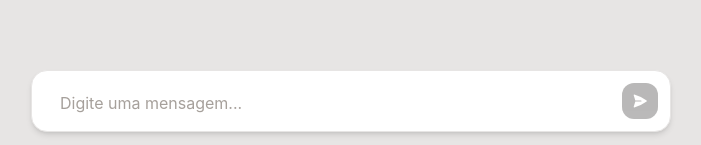
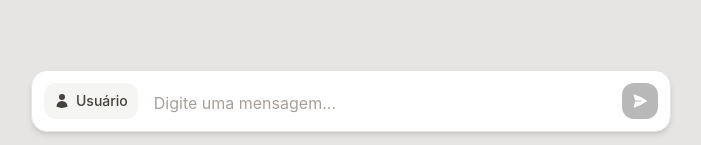
Before and after one commit to slayer-br/chat-offline, a React (Vite) app: page / in a window 1280 px wide. Shown: the part 652-797 px from the top of the page, without its empty margins (289-990 px from the left). Built offline with nearby package versions, Linux system fonts and the light colour scheme.

Commit message:
feat: implementa fase 4 (toggle usuário/robô, borda roxa e integração no envio)

```diff
--- /dev/null
+++ b/blueprint/plans/0004-fase-4-toggle-usuario-robo.md
@@ -0,0 +1,27 @@
+# Plano 0004 — Fase 4: Toggle Usuário / Robô
+
+## Objetivo
+Implementar a Fase 4 do PRD (`blueprint/docs/prd.md`): o botão de alternância de remetente `SenderToggle` (ícone + texto), o controle de estado `sender` em `Chat.tsx`, a integração visual com o card de `ChatInput.tsx` (borda roxa ao selecionar robô) e o envio da mensagem com o remetente selecionado.
+
+---
+
+## Tarefas
+
+### Tarefa 4.1 — Componente SenderToggle
+- [x] Criar `src/components/SenderToggle.tsx` exibindo ícone e rótulo correspondentes ao remetente ativo (`'user'` ou `'robot'`).
+- [x] Implementar callback `onToggle` ao clicar para alternar o remetente.
+
+### Tarefa 4.2 — Integração do Toggle ao Fluxo de Envio
+- [x] Adicionar o estado `sender: Sender` em `Chat.tsx` com valor inicial `'user'`.
+- [x] Atualizar `handleSend` para atribuir o `sender` ativo na mensagem criada.
+- [x] Renderizar `SenderToggle` no lado esquerdo do card dentro de `ChatInput.tsx`.
+
+### Tarefa 4.3 — Borda Roxa no Modo Robô
+- [x] Aplicar estilo de destaque com borda roxa (`border-purple-500 ring-1 ring-purple-500`) no card de `ChatInput` quando `sender === 'robot'`.
+- [x] Manter borda padrão (`border-stone-200`) quando `sender === 'user'`.
+
+---
+
+## Verificação e Qualidade
+- `npm run lint` (oxlint)
+- `npm run build` (tsc + vite)
--- a/src/components/Chat.tsx
+++ b/src/components/Chat.tsx
@@ -1,10 +1,15 @@
 import { useState } from 'react'
-import type { Message } from '../types/message'
+import type { Message, Sender } from '../types/message'
 import { MessageList } from './MessageList'
 import { ChatInput } from './ChatInput'
 
 export function Chat() {
   const [messages, setMessages] = useState<Message[]>([])
+  const [sender, setSender] = useState<Sender>('user')
+
+  const handleToggleSender = () => {
+    setSender((prev) => (prev === 'user' ? 'robot' : 'user'))
+  }
 
   const handleSend = (text: string) => {
     const trimmed = text.trim()
@@ -13,7 +18,7 @@ export function Chat() {
     const newMessage: Message = {
       id: crypto.randomUUID(),
       text,
-      sender: 'user',
+      sender,
     }
 
     setMessages((prev) => [...prev, newMessage])
@@ -23,7 +28,11 @@ export function Chat() {
     <main className="h-dvh bg-stone-200 text-stone-900 overflow-hidden">
       <div className="mx-auto flex h-full max-w-2xl flex-col">
         <MessageList messages={messages} />
-        <ChatInput onSend={handleSend} />
+        <ChatInput
+          sender={sender}
+          onToggleSender={handleToggleSender}
+          onSend={handleSend}
+        />
       </div>
     </main>
   )
--- a/src/components/ChatInput.tsx
+++ b/src/components/ChatInput.tsx
@@ -1,10 +1,14 @@
 import { useState, useRef, type ChangeEvent, type KeyboardEvent } from 'react'
+import type { Sender } from '../types/message'
+import { SenderToggle } from './SenderToggle'
 
 type ChatInputProps = {
+  sender: Sender
+  onToggleSender: () => void
   onSend: (text: string) => void
 }
 
-export function ChatInput({ onSend }: ChatInputProps) {
+export function ChatInput({ sender, onToggleSender, onSend }: ChatInputProps) {
   const [text, setText] = useState('')
   const textareaRef = useRef<HTMLTextAreaElement>(null)
 
@@ -40,19 +44,25 @@ export function ChatInput({ onSend }: ChatInputProps) {
   }
 
   const isDisabled = text.trim() === ''
+  const isRobot = sender === 'robot'
 
   return (
     <div className="p-4 pt-0">
-      <div className="flex items-end gap-2 rounded-2xl bg-white p-3 shadow-md border border-stone-200 transition-colors">
-        {/* Espaço reservado para o toggle do remetente (Fase 4) */}
-        <div id="sender-toggle-slot" />
+      <div
+        className={`flex items-end gap-2 rounded-2xl bg-white p-3 shadow-md transition-colors duration-200 ${
+          isRobot
+            ? 'border-2 border-purple-500'
+            : 'border border-stone-200'
+        }`}
+      >
+        <SenderToggle sender={sender} onToggle={onToggleSender} />
 
         <textarea
           ref={textareaRef}
           value={text}
           onChange={handleInput}
           onKeyDown={handleKeyDown}
-          placeholder="Digite uma mensagem..."
+          placeholder={isRobot ? 'Digite uma mensagem como Robô...' : 'Digite uma mensagem...'}
           rows={1}
           className="max-h-36 min-h-[24px] flex-1 resize-none bg-transparent px-2 py-1 text-sm sm:text-base text-stone-900 outline-none placeholder:text-stone-400 leading-normal"
         />
@@ -62,7 +72,11 @@ export function ChatInput({ onSend }: ChatInputProps) {
           onClick={handleSubmit}
           disabled={isDisabled}
           aria-label="Enviar mensagem"
-          className="flex h-9 w-9 shrink-0 items-center justify-center rounded-xl bg-stone-900 text-white transition-all disabled:opacity-30 disabled:cursor-not-allowed hover:not-disabled:bg-stone-800 active:not-disabled:scale-95"
+          className={`flex h-9 w-9 shrink-0 items-center justify-center rounded-xl text-white transition-all disabled:opacity-30 disabled:cursor-not-allowed active:not-disabled:scale-95 ${
+            isRobot
+              ? 'bg-purple-600 hover:not-disabled:bg-purple-700'
+              : 'bg-stone-900 hover:not-disabled:bg-stone-800'
+          }`}
         >
           <svg
             xmlns="http://www.w3.org/2000/svg"
--- /dev/null
+++ b/src/components/SenderToggle.tsx
@@ -0,0 +1,53 @@
+import type { Sender } from '../types/message'
+
+type SenderToggleProps = {
+  sender: Sender
+  onToggle: () => void
+}
+
+export function SenderToggle({ sender, onToggle }: SenderToggleProps) {
+  const isRobot = sender === 'robot'
+
+  return (
+    <button
+      type="button"
+      onClick={onToggle}
+      aria-label={`Alternar remetente. Atual: ${isRobot ? 'Robô' : 'Usuário'}`}
+      className={`flex h-9 items-center gap-1.5 rounded-xl px-2.5 text-xs sm:text-sm font-medium transition-all select-none ${
+        isRobot
+          ? 'bg-purple-100 text-purple-700 hover:bg-purple-200'
+          : 'bg-stone-100 text-stone-700 hover:bg-stone-200'
+      }`}
+    >
+      {isRobot ? (
+        <>
+          <svg
+            xmlns="http://www.w3.org/2000/svg"
+            viewBox="0 0 24 24"
+            fill="currentColor"
+            className="h-4 w-4"
+          >
+            <path d="M12 2a1 1 0 0 1 1 1v1.07A8.002 8.002 0 0 1 20 12v3a4 4 0 0 1-4 4h-1v1a2 2 0 0 1-2 2h-2a2 2 0 0 1-2-2v-1H8a4 4 0 0 1-4-4v-3a8.002 8.002 0 0 1 7-7.93V3a1 1 0 0 1 1-1ZM8.5 10a1.5 1.5 0 1 0 0 3 1.5 1.5 0 0 0 0-3Zm7 0a1.5 1.5 0 1 0 0 3 1.5 1.5 0 0 0 0-3Z" />
+          </svg>
+          <span>Robô</span>
+        </>
+      ) : (
+        <>
+          <svg
+            xmlns="http://www.w3.org/2000/svg"
+            viewBox="0 0 24 24"
+            fill="currentColor"
+            className="h-4 w-4"
+          >
+            <path
+              fillRule="evenodd"
+              d="M7.5 6a4.5 4.5 0 1 1 9 0 4.5 4.5 0 0 1-9 0ZM3.751 20.105a8.25 8.25 0 0 1 16.498 0 .75.75 0 0 1-.437.695A18.683 18.683 0 0 1 12 22.5c-2.786 0-5.433-.608-7.812-1.7a.75.75 0 0 1-.437-.695Z"
+              clipRule="evenodd"
+            />
+          </svg>
+          <span>Usuário</span>
+        </>
+      )}
+    </button>
+  )
+}
```
Also changed, not shown: 1 other file (tests, documents, lock files or other folders).
